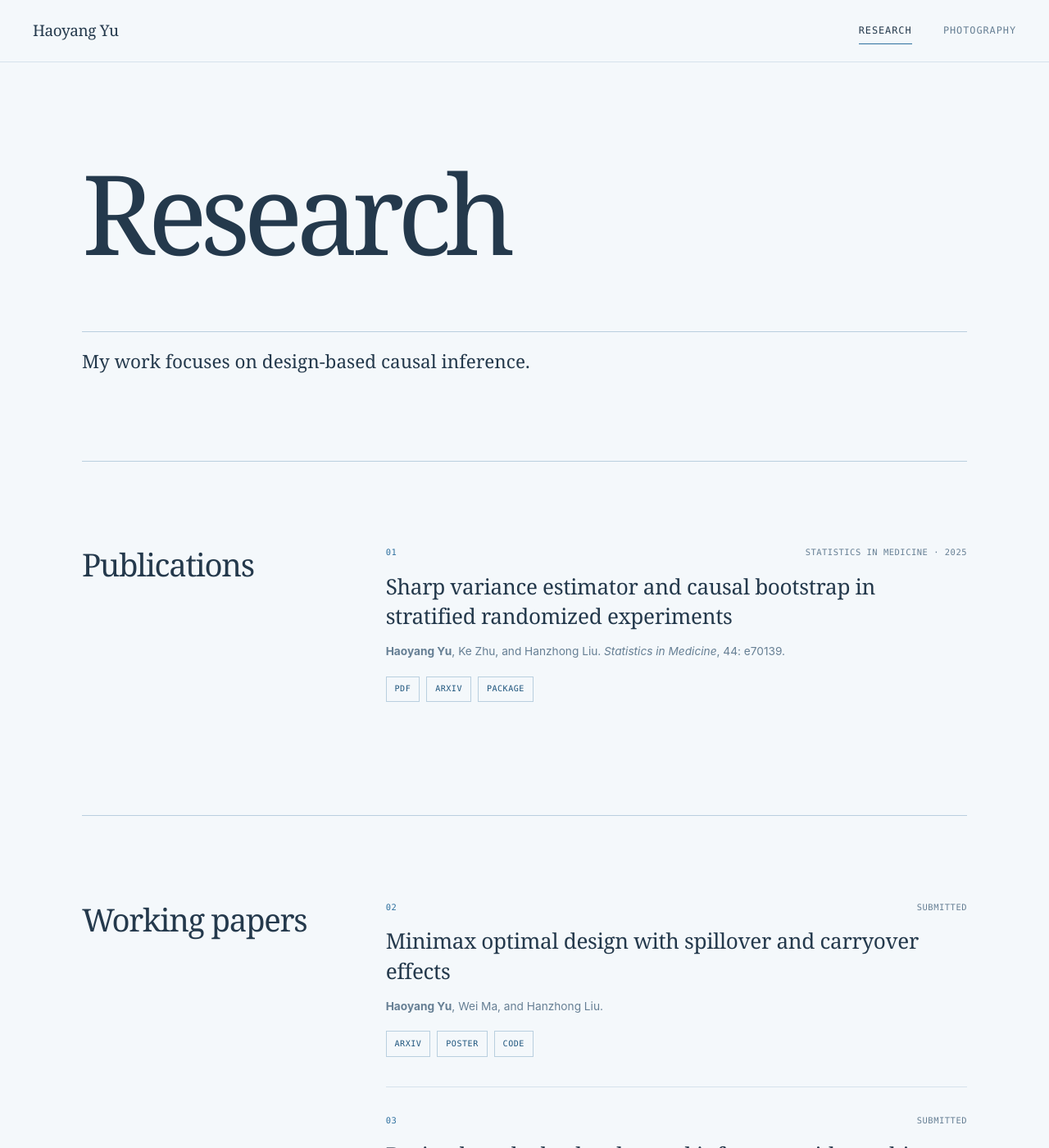
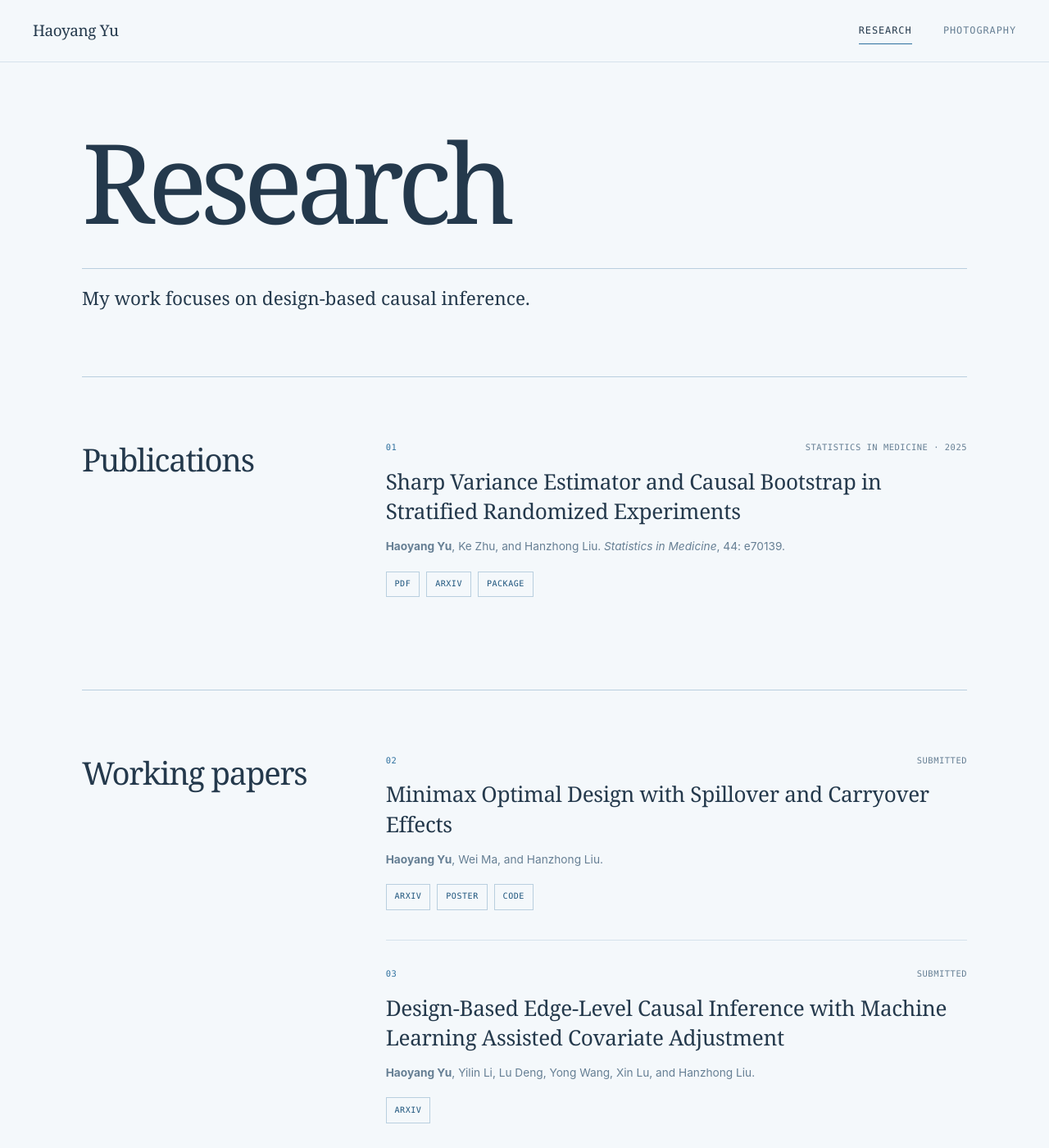
Before and after one commit to yu-hao-yang/yu-hao-yang.github.io, a Jekyll site: the page built from _pages/research.md, in a window 1280 px wide and 1400 px high. Shown: the whole window at 82% size. Built offline with Jekyll 4.4.1, drawn with Linux system fonts in a browser that asks for light colours; some of the changed text lies outside the part shown.

Commit message:
Refine homepage spacing and academic details

```diff
--- a/_pages/research.md
+++ b/_pages/research.md
@@ -26,7 +26,7 @@ redirect_from:
           <span>01</span>
           <span>Statistics in Medicine · 2025</span>
         </div>
-        <h3><a href="https://onlinelibrary.wiley.com/doi/10.1002/sim.70139">Sharp variance estimator and causal bootstrap in stratified randomized experiments</a></h3>
+        <h3><a href="https://onlinelibrary.wiley.com/doi/10.1002/sim.70139">Sharp Variance Estimator and Causal Bootstrap in Stratified Randomized Experiments</a></h3>
         <p><strong>Haoyang Yu</strong>, Ke Zhu, and Hanzhong Liu. <em>Statistics in Medicine</em>, 44: e70139.</p>
         <div class="work-links">
           <a href="https://onlinelibrary.wiley.com/doi/epdf/10.1002/sim.70139?domain=author&amp;token=BUFGBT3URH3BSCBGWQAE">PDF</a>
@@ -47,7 +47,7 @@ redirect_from:
           <span>02</span>
           <span>Submitted</span>
         </div>
-        <h3><a href="https://arxiv.org/abs/2501.14602">Minimax optimal design with spillover and carryover effects</a></h3>
+        <h3><a href="https://arxiv.org/abs/2501.14602">Minimax Optimal Design with Spillover and Carryover Effects</a></h3>
         <p><strong>Haoyang Yu</strong>, Wei Ma, and Hanzhong Liu.</p>
         <div class="work-links">
           <a href="https://arxiv.org/abs/2501.14602">arXiv</a>
@@ -60,7 +60,7 @@ redirect_from:
           <span>03</span>
           <span>Submitted</span>
         </div>
-        <h3><a href="https://arxiv.org/abs/2606.00965">Design-based edge-level causal inference with machine learning assisted covariate adjustment</a></h3>
+        <h3><a href="https://arxiv.org/abs/2606.00965">Design-Based Edge-Level Causal Inference with Machine Learning Assisted Covariate Adjustment</a></h3>
         <p><strong>Haoyang Yu</strong>, Yilin Li, Lu Deng, Yong Wang, Xin Lu, and Hanzhong Liu.</p>
         <div class="work-links">
           <a href="https://arxiv.org/abs/2606.00965">arXiv</a>
@@ -71,7 +71,7 @@ redirect_from:
           <span>04</span>
           <span>Submitted · Chinese</span>
         </div>
-        <h3><a href="https://arxiv.org/abs/2511.22518">Design-based Theory for Causal Inference (in Chinese)</a></h3>
+        <h3><a href="https://arxiv.org/abs/2511.22518">Design-Based Theory for Causal Inference (in Chinese)</a></h3>
         <p>Xin Lu, Wanjia Fu, Hongzi Li, <strong>Haoyang Yu</strong>, Honghao Zhang, Ke Zhu, and Hanzhong Liu.</p>
         <div class="work-links">
           <a href="https://arxiv.org/abs/2511.22518">arXiv</a>
--- a/_sass/layout/_site.scss
+++ b/_sass/layout/_site.scss
@@ -145,14 +145,15 @@ button:focus-visible {
   display: grid;
   grid-template-columns: repeat(12, minmax(0, 1fr));
   column-gap: clamp(1.2rem, 2.5vw, 2.2rem);
-  row-gap: 3.5rem;
-  min-height: calc(100vh - 76px);
-  padding: clamp(4rem, 8vw, 6.5rem) 0;
+  align-items: start;
+  padding: clamp(3.5rem, 6vw, 5rem) 0 clamp(4rem, 7vw, 5.5rem);
 }
 
-.profile-hero__identity {
-  grid-column: 1 / span 7;
-  align-self: center;
+.profile-hero__details {
+  grid-column: 1 / span 8;
+  display: flex;
+  flex-direction: column;
+  gap: clamp(2.5rem, 4.5vw, 3.75rem);
 }
 
 .profile-hero__identity h1 {
@@ -167,7 +168,7 @@ button:focus-visible {
 }
 
 .profile-hero__role {
-  margin: 2.5rem 0 0;
+  margin: 2rem 0 0;
   color: var(--site-ink);
   font-family: Georgia, "Times New Roman", serif;
   font-size: clamp(1.05rem, 2vw, 1.35rem);
@@ -178,7 +179,7 @@ button:focus-visible {
   display: flex;
   flex-wrap: wrap;
   gap: 0.65rem;
-  margin-top: 2rem;
+  margin-top: 1.5rem;
 }
 
 .profile-links a,
@@ -208,11 +209,10 @@ button:focus-visible {
 
 .profile-portrait {
   grid-column: 9 / span 4;
-  grid-row: 1 / span 2;
   display: block;
   align-self: start;
   margin: 0;
-  padding-top: 2.1rem;
+  padding-top: 0;
 }
 
 .profile-portrait img {
@@ -240,13 +240,12 @@ button:focus-visible {
 }
 
 .profile-hero__facts {
-  grid-column: 1 / span 7;
-  align-self: end;
+  width: 100%;
 }
 
 .fact-list {
   display: grid;
-  grid-template-columns: 1fr 0.8fr 1.65fr;
+  grid-template-columns: minmax(0, 1.9fr) minmax(130px, 0.8fr) minmax(170px, 1.15fr);
   margin: 0;
   border-top: 1px solid var(--site-line-strong);
   border-bottom: 1px solid var(--site-line);
@@ -284,7 +283,7 @@ button:focus-visible {
   display: grid;
   grid-template-columns: repeat(12, minmax(0, 1fr));
   column-gap: clamp(1.2rem, 2.5vw, 2.2rem);
-  padding: clamp(4.5rem, 9vw, 7.5rem) 0;
+  padding: clamp(3.75rem, 6.5vw, 5.5rem) 0;
   border-top: 1px solid var(--site-line-strong);
 }
 
@@ -358,7 +357,7 @@ button:focus-visible {
 
 .home-research-groups {
   display: grid;
-  gap: clamp(3.5rem, 7vw, 5.5rem);
+  gap: clamp(3rem, 5vw, 4.5rem);
 }
 
 .home-research-group__heading {
@@ -525,7 +524,7 @@ button:focus-visible {
 }
 
 .contact-section {
-  padding-bottom: clamp(5rem, 10vw, 8rem);
+  padding-bottom: clamp(4rem, 7vw, 6rem);
 }
 
 .contact-list {
@@ -551,7 +550,7 @@ button:focus-visible {
 }
 
 .content-hero {
-  padding: clamp(5rem, 10vw, 8rem) 0 clamp(4.5rem, 8vw, 6rem);
+  padding: clamp(4rem, 7vw, 6rem) 0 clamp(3.5rem, 6vw, 4.75rem);
 }
 
 .content-hero h1 {
@@ -565,7 +564,7 @@ button:focus-visible {
 }
 
 .content-hero__summary {
-  margin-top: clamp(3rem, 7vw, 5rem);
+  margin-top: clamp(2rem, 4vw, 3rem);
   padding-top: 1rem;
   border-top: 1px solid var(--site-line-strong);
 }
@@ -583,7 +582,7 @@ button:focus-visible {
   display: grid;
   grid-template-columns: repeat(12, minmax(0, 1fr));
   column-gap: clamp(1.2rem, 2.5vw, 2.2rem);
-  padding: clamp(4rem, 8vw, 6.5rem) 0;
+  padding: clamp(3.5rem, 6vw, 5rem) 0;
   border-top: 1px solid var(--site-line-strong);
 }
 
@@ -606,7 +605,7 @@ button:focus-visible {
 }
 
 .research-section:last-child {
-  padding-bottom: clamp(6rem, 11vw, 9rem);
+  padding-bottom: clamp(5rem, 8vw, 6.5rem);
 }
 
 /* 404 */
@@ -682,16 +681,12 @@ button:focus-visible {
 /* Responsive */
 
 @media (max-width: 900px) {
-  .profile-hero__identity {
+  .profile-hero__details {
     grid-column: 1 / span 7;
   }
 
   .profile-portrait {
     grid-column: 9 / span 4;
-  }
-
-  .profile-hero__facts {
-    grid-column: 1 / span 8;
   }
 
   .fact-list {
@@ -735,7 +730,12 @@ button:focus-visible {
     flex-direction: column;
     gap: 3rem;
     min-height: 0;
-    padding: 4rem 0 5rem;
+    padding: 3.5rem 0 4.5rem;
+  }
+
+  .profile-hero__details {
+    width: 100%;
+    gap: 2.75rem;
   }
 
   .profile-hero__identity h1 {
--- a/assets/css/photography.scss
+++ b/assets/css/photography.scss
@@ -4,13 +4,13 @@
 .photo-page {
   width: min(var(--site-width), calc(100% - var(--site-gutter)));
   margin: 0 auto;
-  padding: clamp(5rem, 10vw, 8rem) 0 clamp(6rem, 11vw, 9rem);
+  padding: clamp(4rem, 7vw, 6rem) 0 clamp(5rem, 8vw, 7rem);
   color: var(--site-ink);
 }
 
 .photo-hero {
   max-width: 900px;
-  margin-bottom: clamp(3.5rem, 8vw, 6rem);
+  margin-bottom: clamp(3rem, 5vw, 4.5rem);
 }
 
 .photo-hero h1 {
@@ -25,7 +25,7 @@
 
 .photo-intro {
   max-width: 650px;
-  margin: clamp(2rem, 4vw, 3rem) 0 0;
+  margin: clamp(1.5rem, 3vw, 2.25rem) 0 0;
   color: var(--site-muted);
   font-family: Georgia, "Times New Roman", serif;
   font-size: clamp(1rem, 2vw, 1.25rem);
```
Also changed, not shown: _pages/about.md (+32 -29 lines).
